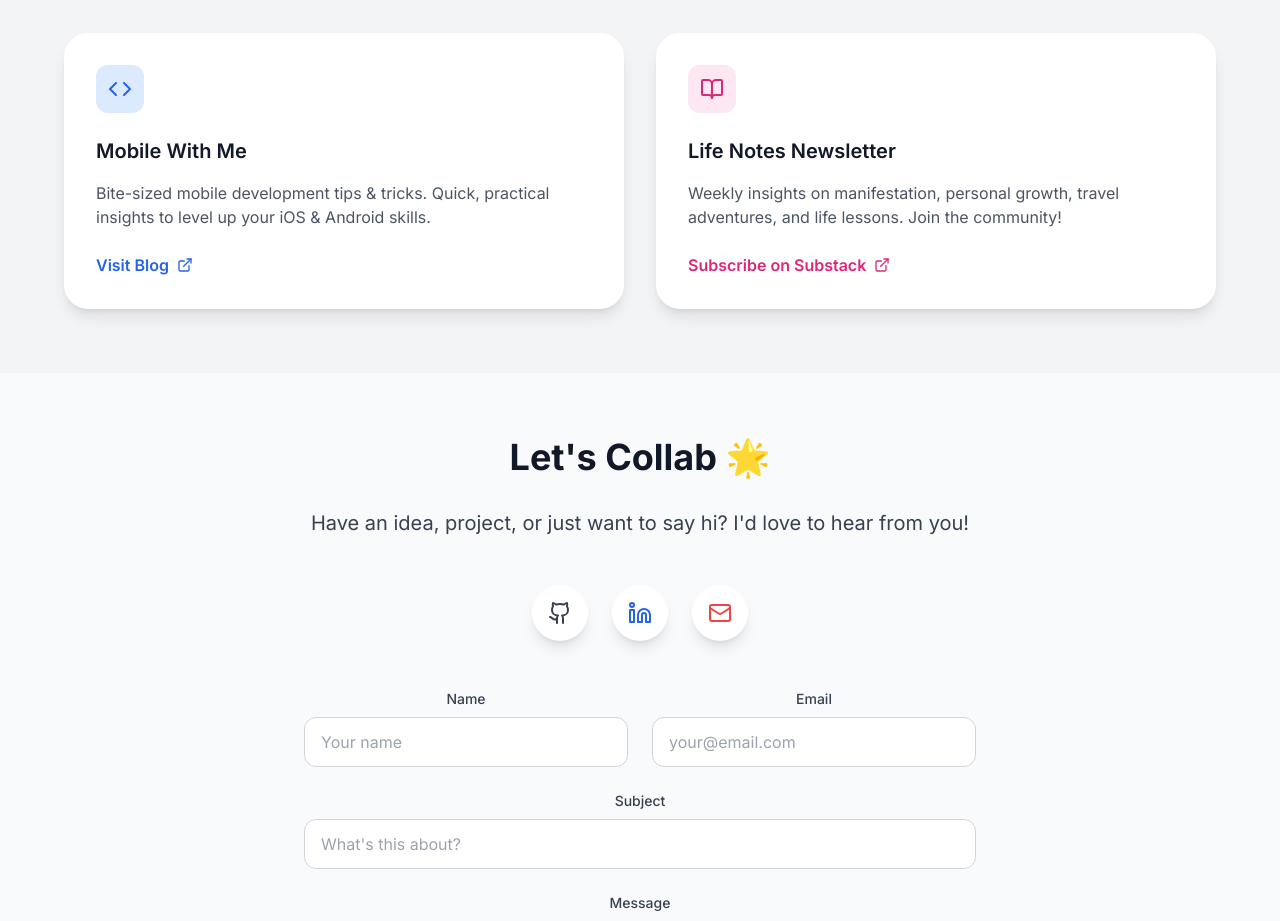
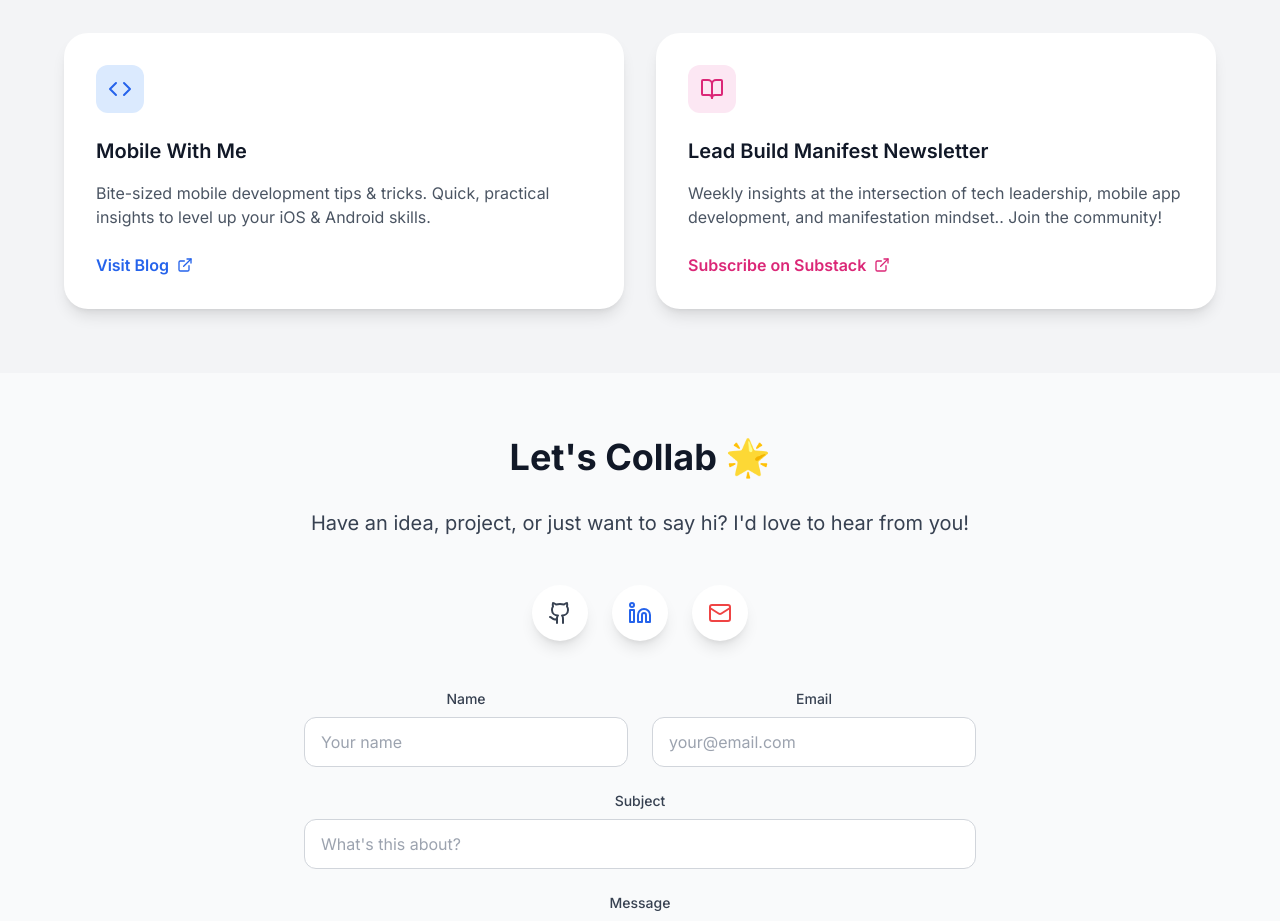
Before and after one commit to djain2405/personal-website, a Next.js app: page / in a window 1280 px wide. Shown: the part 5580-6501 px from the top of the page. Built offline with nearby package versions, Linux system fonts and the light colour scheme.

Commit message:
Newsletter subscription link

```diff
--- a/app/page.tsx
+++ b/app/page.tsx
@@ -485,8 +485,8 @@ export default function Home() {
               <div className="w-12 h-12 bg-pink-100 rounded-xl flex items-center justify-center mb-6 group-hover:scale-110 transition-transform">
                 <BookOpen className="w-6 h-6 text-pink-600" />
               </div>
-              <h3 className="text-xl font-semibold mb-4 group-hover:text-pink-600 transition-colors">Life Notes Newsletter</h3>
-              <p className="text-gray-600 mb-6">Weekly insights on manifestation, personal growth, travel adventures, and life lessons. Join the community!</p>
+              <h3 className="text-xl font-semibold mb-4 group-hover:text-pink-600 transition-colors">Lead Build Manifest Newsletter</h3>
+              <p className="text-gray-600 mb-6">Weekly insights at the intersection of tech leadership, mobile app development, and manifestation mindset.. Join the community!</p>
               <div className="flex items-center gap-2 text-pink-600 font-semibold hover:text-pink-700 transition-colors">
                 <span>Subscribe on Substack</span>
                 <ExternalLink className="w-4 h-4" />
```
